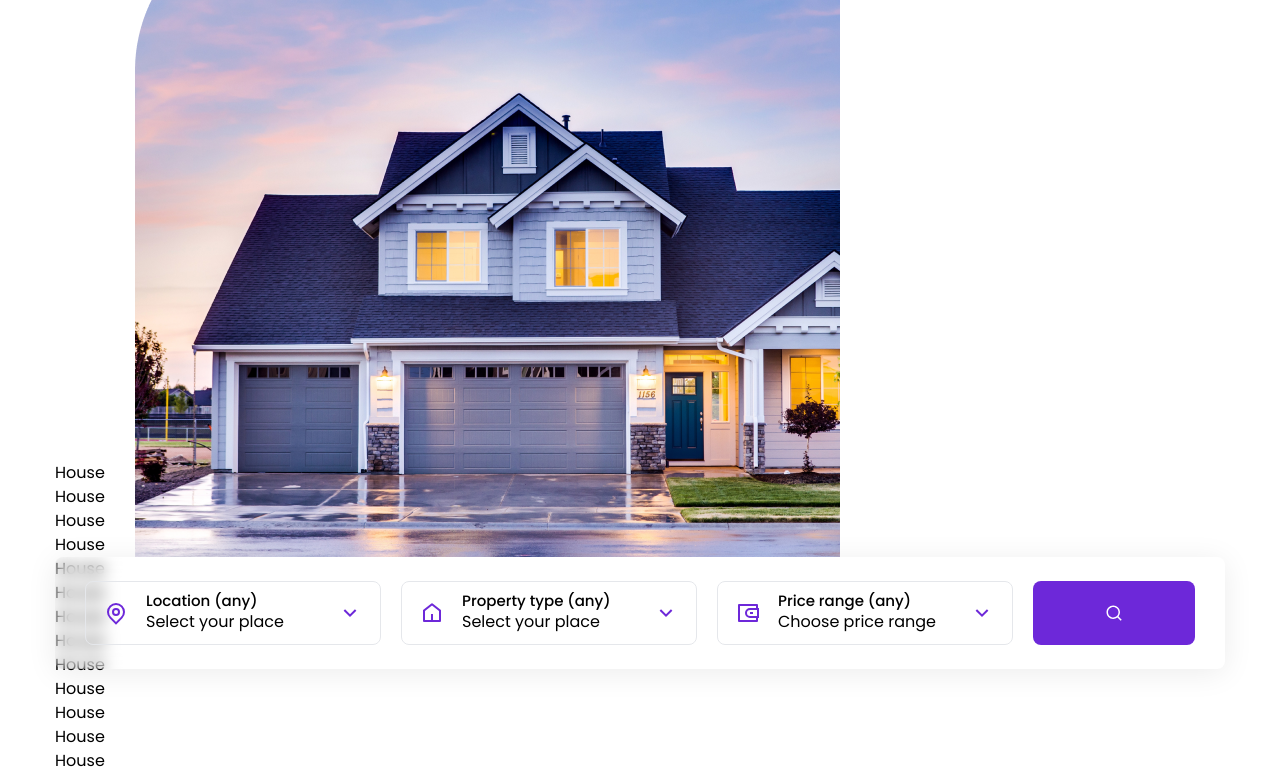
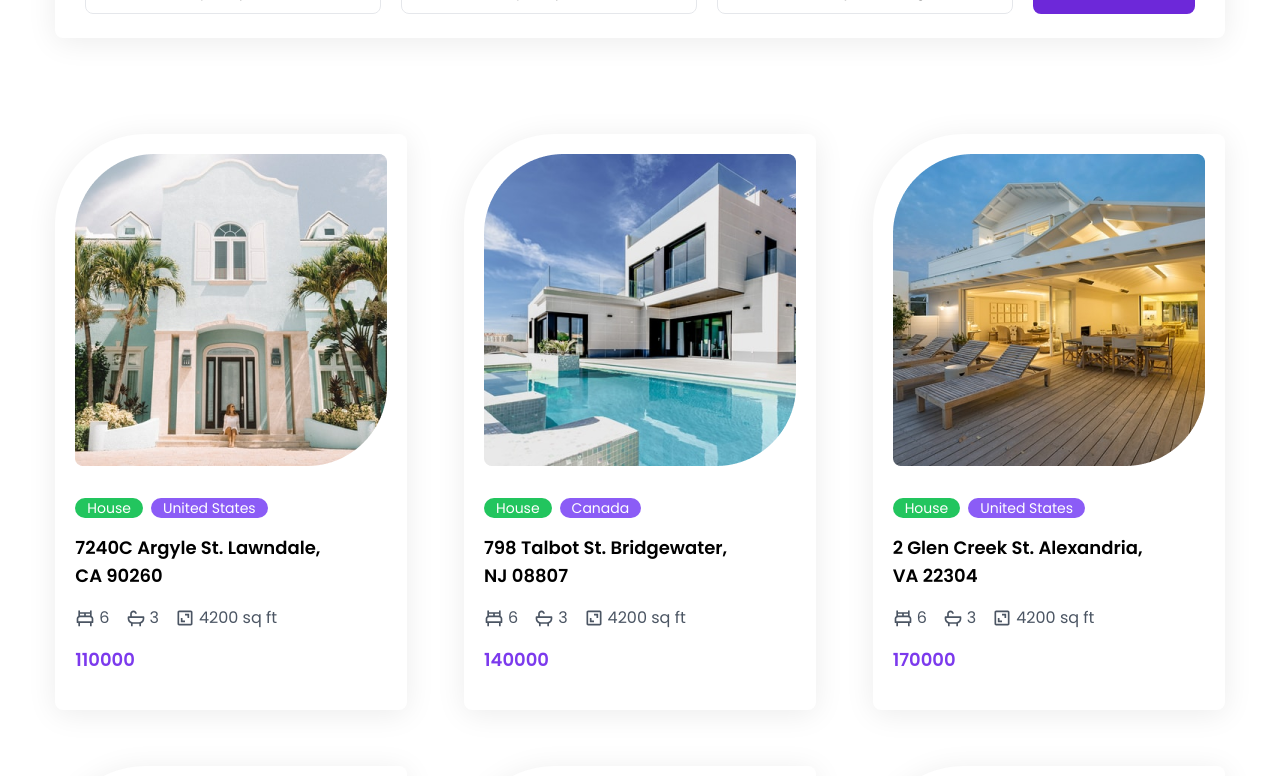
Before and after one commit to Silvia9680/Homeland, a React (Create React App) app: page / in a window 1280 px wide. Shown: the part 420-1196 px from the top of the page. Built offline with nearby package versions, Linux system fonts and the light colour scheme.

Commit message:
Add House

```diff
--- a/src/components/Banner.js
+++ b/src/components/Banner.js
@@ -19,10 +19,11 @@
         Lorem ipsum dolor sit amet consectetur adipisicing elit. Quisquam
         Lorem ipsum dolor sit amet consectetur adipisicing elit. Quisquam
       </p>
+      </div>
       <div className='hidden flex-1 lg:flex justify-end items-end'>
         <img src={Image} alt="banner" />
       </div>
-    </div>
+
   </div>
   <Search />
   </section>
--- a/src/components/House.js
+++ b/src/components/House.js
@@ -1,7 +1,53 @@
 import React from 'react';
 
-const House = () => {
-  return <div>House</div>;
+import { BiBed, BiBath, BiArea } from 'react-icons/bi';
+
+const House = ({ house }) => {
+  const { image, type, country, address,
+     bedrooms, bathrooms, surface, price} =
+     house;
+  return (
+  <div className='bg-white shadow-1 p-5
+  rounded-lg rounded-tl-[90px] w-full
+  max-w-[352px] mx-auto cursor-pointer
+  hover:shadow-2x1 transition'>
+    <img className='mb-8' src={ image } alt=''/>
+    <div className='mb-4 flex gap-x-2 text-sm'>
+      <div className='bg-green-500 rounded-full
+      text-white px-3'>{type}</div>
+      <div className='bg-violet-500 rounded-full
+      text-white px-3'>{country}</div>
+    </div>
+    <div className='text-lg font-semibold
+    max-w-[260px]'>{address}</div>
+      <div className='flex gap-x-4 my-4'>
+        <div className='flex items-center
+        text-gray-600 gap-1'>
+          <div className='text-[20px]'>
+          <BiBed />
+        </div>
+        <div>{bedrooms}</div>
+        </div>
+        <div className='flex items-center
+        text-gray-600 gap-1'>
+          <div className='text-[20px]'>
+          <BiBath />
+        </div>
+        <div>{bathrooms}</div>
+        </div>
+        <div className='flex items-center
+        text-gray-600 gap-1'>
+          <div className='text-[20px]'>
+          <BiArea />
+        </div>
+        <div>{surface}</div>
+        </div>
+      </div>
+      <div className='text-lg font-semibold
+      text-violet-600 mb-4'>{price}</div>
+
+  </div>
+  );
 };
 
 export default House;
--- a/src/components/HouseContext.js
+++ b/src/components/HouseContext.js
@@ -37,6 +37,81 @@
 
   const handleClick = () => {
 
+    const isDefault = ( str ) => {
+      return str.split(' ').includes('( any )');
+    };
+
+    const minPrice = parseInt(price.split(' ')[0]);
+
+    const maxPrice = parseInt(price.split(' ')[2]);
+
+    const newHouses = housesData.filter(( house ) => {
+      const housePrice = parseInt( house.price );
+
+      if (
+        house.country === country &&
+        house.type === property &&
+        housePrice >= minPrice &&
+        housePrice <= maxPrice
+      ) {
+        return house;
+      }
+
+      if ( isDefault( country ) && isDefault( property )
+      && isDefault( price )) {
+    return house;
+  }
+
+  if ( !isDefault( country ) && isDefault( property )
+  && isDefault( price )) {
+    return house.country === country;
+    }
+
+  if( !isDefault( property ) && isDefault( country )
+  && isDefault( price )) {
+    return house.type === property;
+  }
+
+  if( !isDefault( price ) && isDefault( country )
+  && isDefault( property )) {
+    if( housePrice >= minPrice && housePrice <=
+      maxPrice ){
+        return house;
+      }
+  }
+
+  if( !isDefault( country ) && !isDefault( property)
+   && isDefault( price )) {
+  return house.country === country && house.type
+  === property;
+}
+
+  if(!isDefault(country) && isDefault(property)
+  && !isDefault(price)) {
+    if(housePrice >= minPrice && housePrice <= maxPrice ) {
+      return house.country === country;
+    }
+}
+
+  if (!isDefault(country) && !isDefault(property)
+     && !isDefault(price)) {
+      if( housePrice >= minPrice && housePrice
+       <= maxPrice ) {
+      return house.type === property;
+    }
+}
+
+    });
+
+    setTimeout(() => {
+      return newHouses.length < 1 ? setHouses([]) :
+      setHouses( newHouses ),
+      setLoading( false );
+    }, 1000)
+
+    return newHouses;
+
+
   }
 
   return(
--- a/src/components/HouseList.js
+++ b/src/components/HouseList.js
@@ -11,17 +11,29 @@
 const HouseList = () => {
   const { houses, loading } = useContext
   ( HouseContext )
+
+  if ( loading ) {
+    return (<ImSpinner2 className='mx-auto
+    animate-spin text-violet-700 text 4x1
+    mt-[200px]' />)
+  }
+
+  if ( houses.length < 1 ) {
+    return (<div className='text-center text-3x1
+    text-gray-400 mt-48'>Sorry, nothing found</div>)
+  }
   return (
     <section className='mb-20'>
       <div className='container mx-auto'>
-        <div>
-          { houses.map(( house, index )=> {
+        <div className='grid md:grid-cols-2
+        lg:grid-cols-3 gap-4 lg:gap-14'>
+          { houses.map(( house, index ) => {
             return (
               <Link to={`/property/${house.id}`} key=
               {index}>
                 <House house={ house }/>
               </Link>
-            )
+            );
           })}
         </div>
       </div>
--- a/src/components/Search.js
+++ b/src/components/Search.js
@@ -17,7 +17,8 @@
     <PropertyDropdown />
     <PriceRangeDropdown />
     <button
-    onClick= {() => handleClick() } className='bg-violet-700 hover:bg-violet-800
+    onClick= {() => handleClick() }
+    className='bg-violet-700 hover:bg-violet-800
     transtions w-full lg:max-w-[162px] h-16 rounded-lg
     flex justify-center items-center text-white text-lg'>
       <RiSearchLine/>
--- a/src/pages/Home.js
+++ b/src/pages/Home.js
@@ -8,8 +8,8 @@
   <div className='min-h-[1800px]'>
     <Banner/>
     <HouseList />
-
-  </div>)
+  </div>
+  );
 };
 
 export default Home;
```
Also changed, not shown: src/components/CountryDropdown.js (+6 -2 lines).
